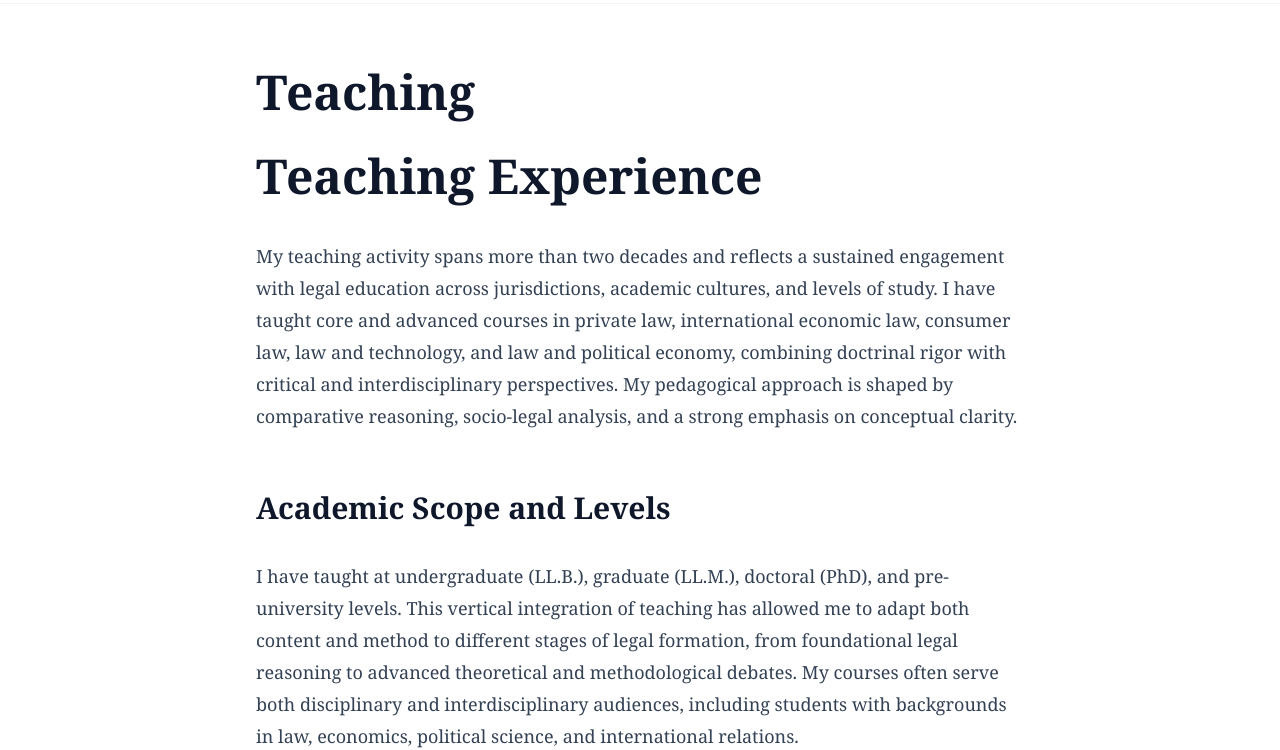
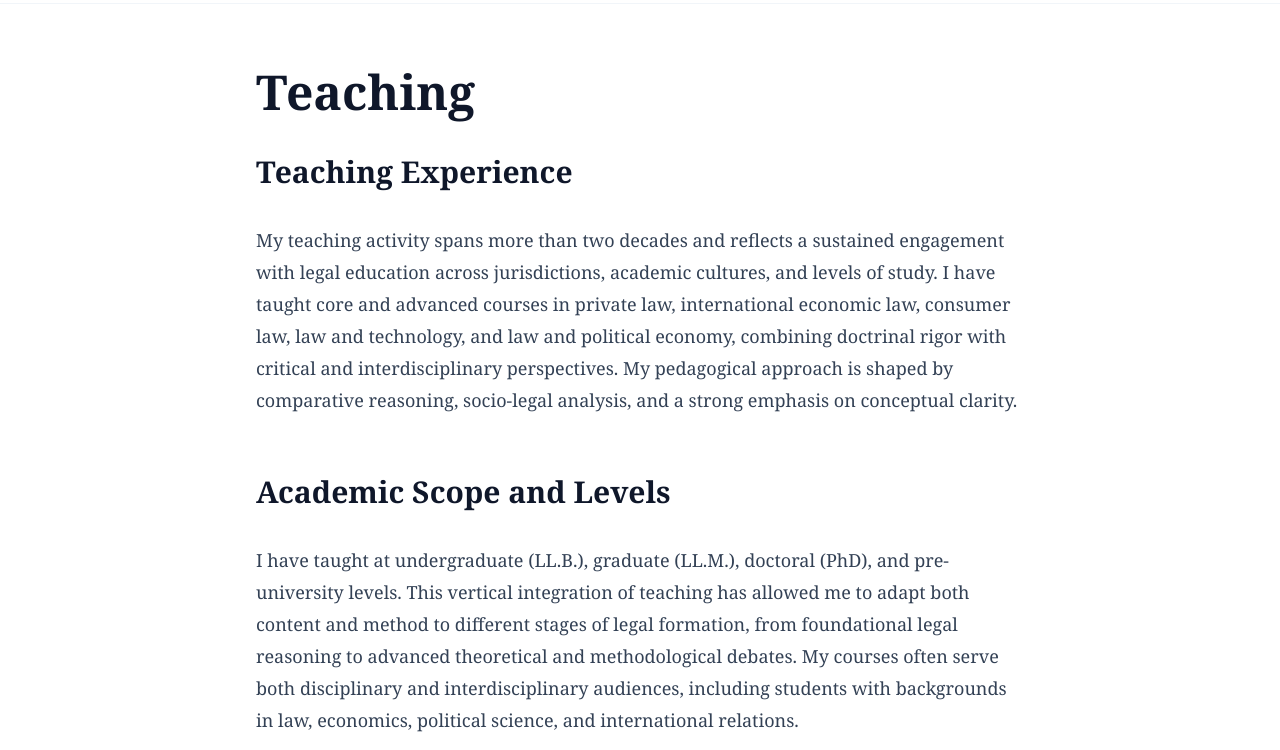
Before and after one commit to teodoraudrea/Catalin-Gabriel-Stanescu-website, an Astro site: page /teaching in a window 1280 px wide. Shown: the part 85-835 px from the top of the page. Built offline with nearby package versions, Linux system fonts and the light colour scheme; Astro itself is replaced by a stand-in of ours; some packages are replaced by stand-ins of ours; a web font is replaced by a local one.

Commit message:
Update teaching.md
changed heading to subheading

```diff
--- a/src/content/pages/teaching.md
+++ b/src/content/pages/teaching.md
@@ -5,7 +5,7 @@ seo:
   description: Catalin Gabriel stanescu Teaching
 ---
 
-# Teaching Experience
+## Teaching Experience
 
 My teaching activity spans more than two decades and reflects a sustained engagement with legal education across jurisdictions, academic cultures, and levels of study. I have taught core and advanced courses in private law, international economic law, consumer law, law and technology, and law and political economy, combining doctrinal rigor with critical and interdisciplinary perspectives. My pedagogical approach is shaped by comparative reasoning, socio-legal analysis, and a strong emphasis on conceptual clarity.
 
```
